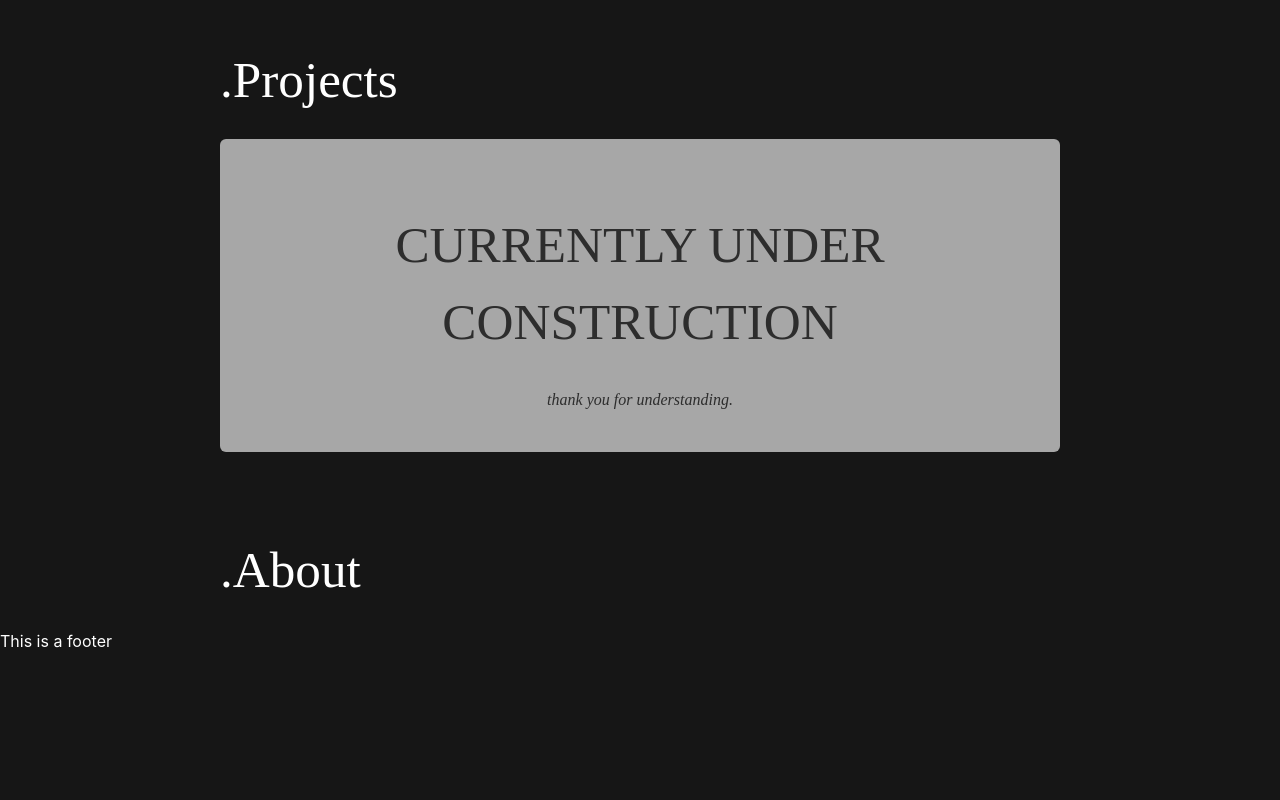
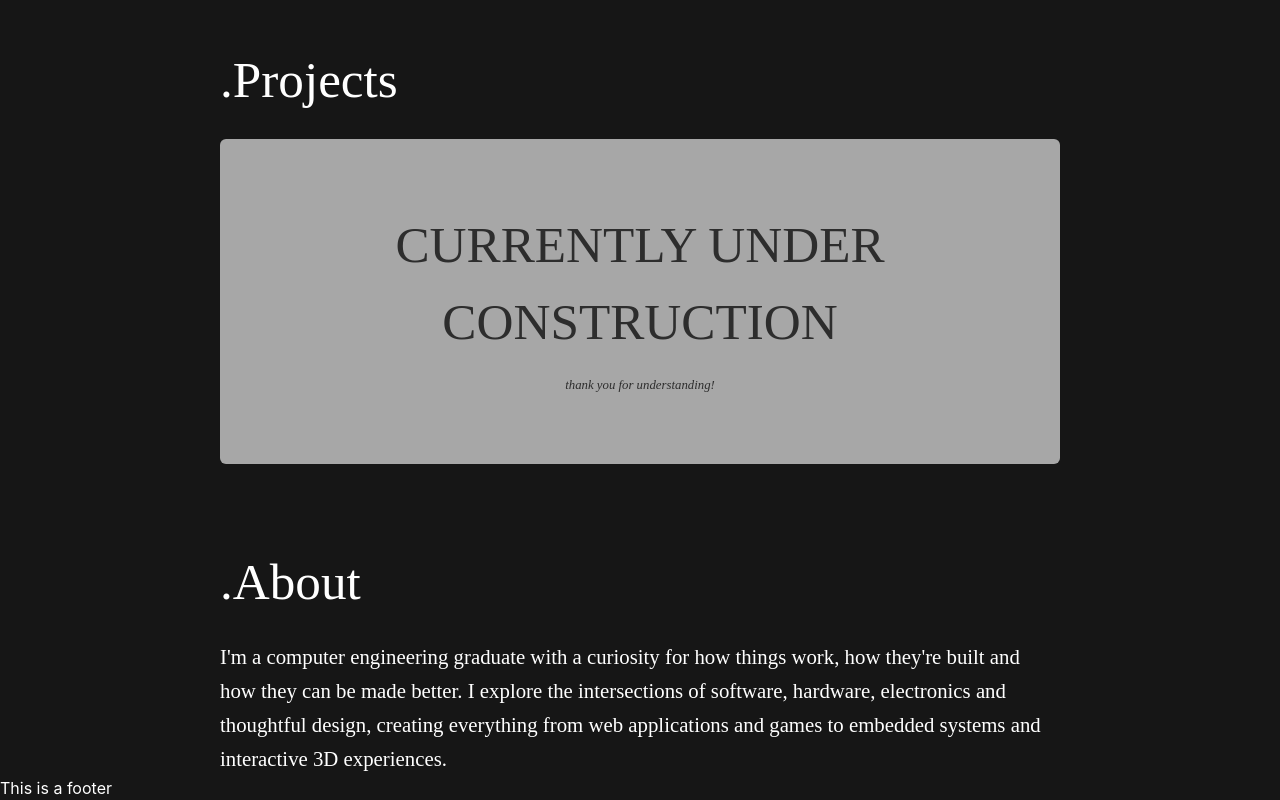
Before and after one commit to soyedotcom/soye.com, a React (Vite) app: page / in a window 1280 px wide. Shown: the part 838-1638 px from the top of the page. Before the commit the page ends 1491 px from the top, so only its background shows below. Built offline with nearby package versions, Linux system fonts and the light colour scheme; a web font is replaced by a local one.

Commit message:
add about section

```diff
--- a/src/App.jsx
+++ b/src/App.jsx
@@ -39,10 +39,14 @@ function App() {
           </h1>
 
           <section className="bg-[#a7a7a7] rounded-md text-[#2d2d2d] md:py-[5vh] md:px-[2vw] text-center">
-            <p className="text-[clamp(2rem,4vw,4rem)] my-7">
-              CURRENTLY UNDER CONSTRUCTION
-            </p>
-            <p className="italic">thank you for understanding.</p>
+            <article className="flex flex-col my-7 gap-[2vh]">
+              <p className="text-[clamp(2rem,4vw,4rem)]">
+                CURRENTLY UNDER CONSTRUCTION
+              </p>
+              <p className="italic text-[clamp(0.8rem,1vw,1rem)]">
+                thank you for understanding!
+              </p>
+            </article>
           </section>
         </section>
 
@@ -50,6 +54,14 @@ function App() {
           <h1 className="font-outline text-[clamp(2rem,4vw,4.5rem)] mb-[2.5vh]">
             .About
           </h1>
+
+          <article className="text-[clamp(1.3rem,1vw,1.5rem)] leading-relaxed text-left font-solid font-light">
+            I'm a computer engineering graduate with a curiosity for how things
+            work, how they're built and how they can be made better. I explore
+            the intersections of software, hardware, electronics and thoughtful
+            design, creating everything from web applications and games to
+            embedded systems and interactive 3D experiences.
+          </article>
         </section>
       </main>
 
```
